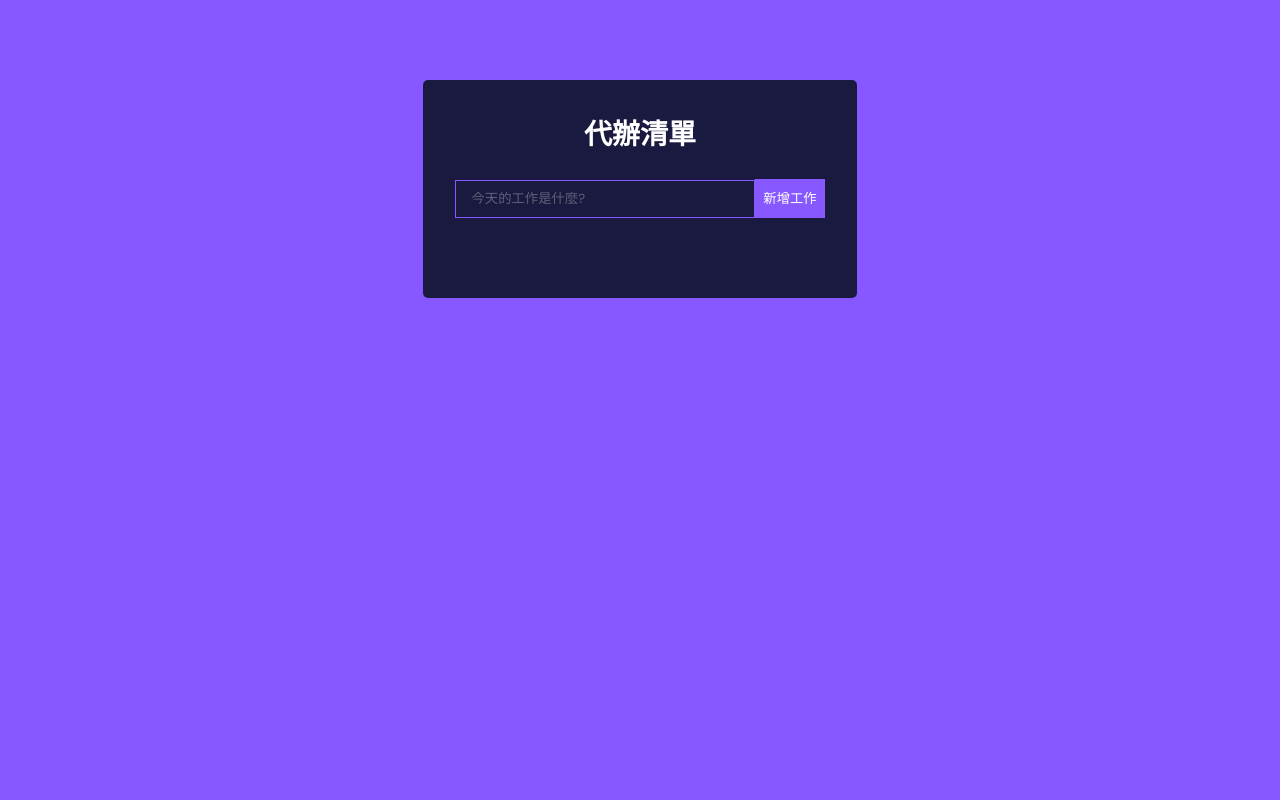
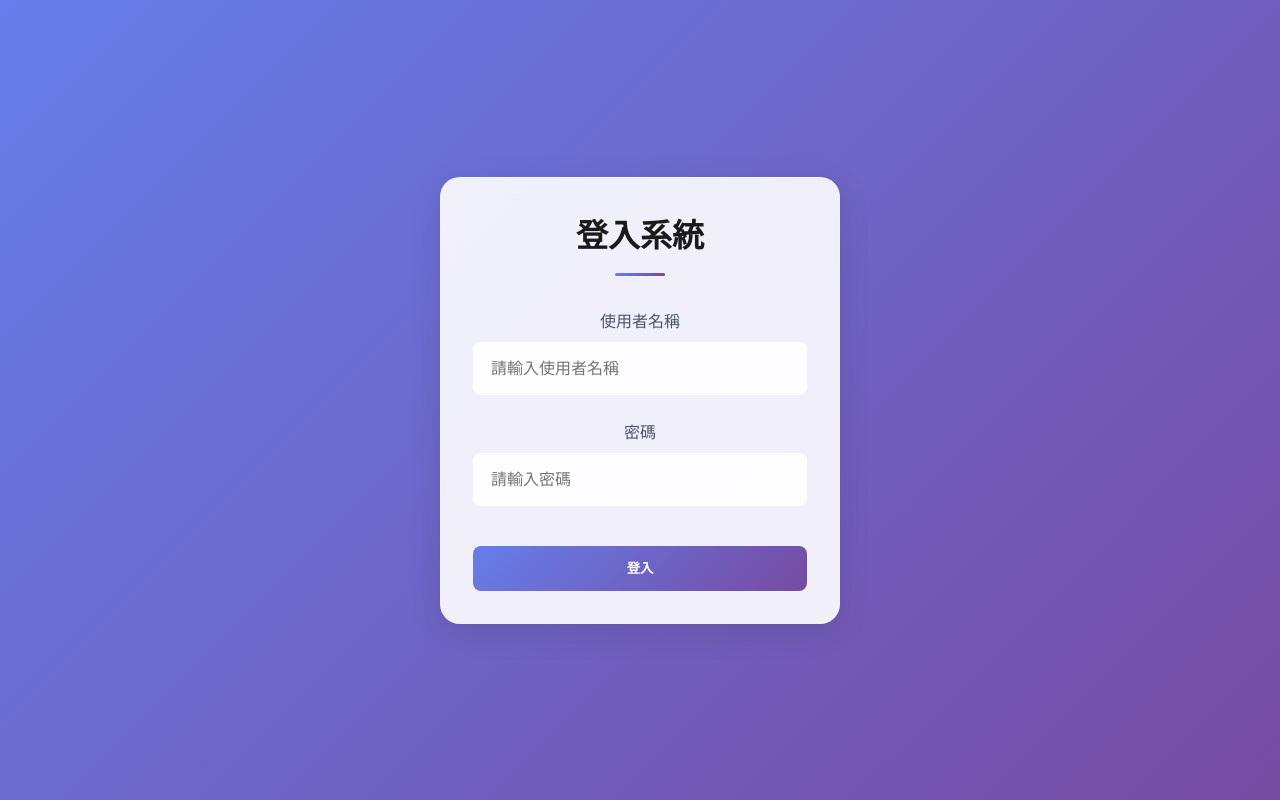
Before and after one commit to Dennis6506/reactTodolist, a React (Create React App) app: page /login in a window 1280 px wide. Built offline with nearby package versions, Linux system fonts and the light colour scheme.

Commit message:
登入畫面視覺設定

```diff
--- a/src/App.css
+++ b/src/App.css
@@ -8,7 +8,7 @@
 }
 
 body {
-  background: #8758ff;
+  background: linear-gradient(135deg, #667eea 0%, #764ba2 100%);
   display: flex;
   justify-content: center;
   align-items: center;
--- a/src/App.js
+++ b/src/App.js
@@ -1,11 +1,27 @@
+import React from 'react';
+import { BrowserRouter as Router, Routes, Route, Navigate } from 'react-router-dom';
+import Login from './pages/Login';
+import { TodoWrapper } from './pages/TodoWrapper';
 import './App.css';
-import { TodoWrapper } from './components/TodoWrapper';
 
 function App() {
+  const isAuthenticated = false;
+
   return (
-    <div className="App">
-      <TodoWrapper />
-    </div>
+    <Router>
+      <div className="App">
+        <Routes>
+          <Route
+            path="/login"
+            element={isAuthenticated ? <Navigate to="/" /> : <Login />}
+          />
+          <Route
+            path="/"
+            element={isAuthenticated ? <TodoWrapper /> : <Navigate to="/login" />}
+          />
+        </Routes>
+      </div>
+    </Router>
   );
 }
 
--- /dev/null
+++ b/src/contexts/AuthContext.js
@@ -0,0 +1,26 @@
+import React, { createContext, useState, useContext } from 'react';
+
+const AuthContext = createContext(null);
+
+export const AuthProvider = ({ children }) => {
+  const [user, setUser] = useState(null);
+
+  const login = (userData) => {
+    setUser(userData);
+    // 這裡可以存儲 token 到 localStorage
+    localStorage.setItem('user', JSON.stringify(userData));
+  };
+
+  const logout = () => {
+    setUser(null);
+    localStorage.removeItem('user');
+  };
+
+  return (
+    <AuthContext.Provider value={{ user, login, logout }}>
+      {children}
+    </AuthContext.Provider>
+  );
+};
+
+export const useAuth = () => useContext(AuthContext);
--- a/src/index.js
+++ b/src/index.js
@@ -2,11 +2,14 @@ import React from 'react';
 import ReactDOM from 'react-dom/client';
 import App from './App';
 import reportWebVitals from './reportWebVitals';
+import { AuthProvider } from './contexts/AuthContext';
 
 const root = ReactDOM.createRoot(document.getElementById('root'));
 root.render(
   <React.StrictMode>
-    <App />
+    <AuthProvider>
+      <App />
+    </AuthProvider>
   </React.StrictMode>
 );
 
--- /dev/null
+++ b/src/pages/Login/index.js
@@ -0,0 +1,76 @@
+import React, { useState } from 'react';
+import './login.css';
+
+const Login = () => {
+  const [formData, setFormData] = useState({
+    username: '',
+    password: ''
+  });
+  const [isLoading, setIsLoading] = useState(false);
+
+  const handleChange = (e) => {
+    const { name, value } = e.target;
+    setFormData(prevState => ({
+      ...prevState,
+      [name]: value
+    }));
+  };
+
+  const handleSubmit = async (e) => {
+    e.preventDefault();
+    setIsLoading(true);
+
+    // 模擬 API 請求
+    try {
+      await new Promise(resolve => setTimeout(resolve, 1500));
+      console.log('Login attempt:', formData);
+    } catch (error) {
+      console.error('Login failed:', error);
+    } finally {
+      setIsLoading(false);
+    }
+  };
+
+  return (
+    <div className="min-h-screen">
+      <div className="max-w-md">
+        <h2>登入系統</h2>
+        <form onSubmit={handleSubmit}>
+          <div className="input-container">
+            <label htmlFor="username">使用者名稱</label>
+            <input
+              id="username"
+              name="username"
+              type="text"
+              required
+              value={formData.username}
+              onChange={handleChange}
+              placeholder="請輸入使用者名稱"
+            />
+          </div>
+          <div className="input-container">
+            <label htmlFor="password">密碼</label>
+            <input
+              id="password"
+              name="password"
+              type="password"
+              required
+              value={formData.password}
+              onChange={handleChange}
+              placeholder="請輸入密碼"
+            />
+          </div>
+          <button
+            type="submit"
+            className={isLoading ? 'loading' : ''}
+            disabled={isLoading}
+          >
+            {isLoading ? '登入中...' : '登入'}
+          </button>
+        </form>
+      </div>
+    </div>
+  );
+};
+
+export default Login;
--- /dev/null
+++ b/src/pages/Login/login.css
@@ -0,0 +1,172 @@
+/* 基礎樣式 */
+.min-h-screen {
+    /* background: linear-gradient(135deg, #667eea 0%, #764ba2 100%); */
+    min-height: 100vh;
+    display: flex;
+    align-items: center;
+    justify-content: center;
+    padding: 2rem;
+    font-family: -apple-system, BlinkMacSystemFont, 'Segoe UI', Roboto, Oxygen, Ubuntu, Cantarell, sans-serif;
+  }
+
+  /* 容器樣式 */
+  .max-w-md {
+    background: rgba(255, 255, 255, 0.9);
+    backdrop-filter: blur(10px);
+    border-radius: 20px;
+    box-shadow: 0 8px 32px rgba(0, 0, 0, 0.1);
+    transition: transform 0.3s ease;
+    border: 1px solid rgba(255, 255, 255, 0.2);
+    animation: fadeIn 0.5s ease;
+    width: 100%;
+    max-width: 400px;
+    padding: 2rem;
+  }
+
+  /* 標題樣式 */
+  h2 {
+    color: #1a1a1a;
+    font-size: 2rem;
+    margin-bottom: 2rem;
+    text-align: center;
+    position: relative;
+    padding-bottom: 1rem;
+  }
+
+  h2::after {
+    content: '';
+    position: absolute;
+    bottom: 0;
+    left: 50%;
+    transform: translateX(-50%);
+    width: 50px;
+    height: 3px;
+    background: linear-gradient(to right, #667eea, #764ba2);
+    border-radius: 2px;
+  }
+
+  /* 表單容器 */
+  form {
+    display: flex;
+    flex-direction: column;
+    gap: 1.5rem;
+  }
+
+  /* 輸入框容器 */
+  .input-container {
+    display: flex;
+    flex-direction: column;
+    gap: 0.5rem;
+    width: 100%;
+  }
+
+  /* 標籤樣式 */
+  label {
+    color: #4a5568;
+    font-weight: 500;
+  }
+
+  /* 輸入框樣式 */
+  input {
+    width: 100%;
+    padding: 0.75rem 1rem;
+    border: 2px solid transparent;
+    border-radius: 8px;
+    background: rgba(255, 255, 255, 0.9);
+    transition: all 0.3s ease;
+    font-size: 1rem;
+    box-sizing: border-box;
+  }
+
+  input:focus {
+    outline: none;
+    border-color: #667eea;
+    box-shadow: 0 0 0 3px rgba(102, 126, 234, 0.1);
+  }
+
+  /* 按鈕樣式 */
+  button {
+    width: 100%;
+    padding: 0.75rem 1.5rem;
+    background: linear-gradient(135deg, #667eea 0%, #764ba2 100%);
+    color: white;
+    border: none;
+    border-radius: 8px;
+    font-weight: 600;
+    cursor: pointer;
+    transition: all 0.3s ease;
+    margin-top: 1rem;
+  }
+
+  button:hover {
+    transform: translateY(-2px);
+    box-shadow: 0 4px 12px rgba(102, 126, 234, 0.3);
+  }
+
+  button:active {
+    transform: translateY(0);
+  }
+
+  /* 載入動畫 */
+  button.loading {
+    position: relative;
+    color: transparent;
+  }
+
+  button.loading::after {
+    content: '';
+    position: absolute;
+    width: 20px;
+    height: 20px;
+    top: 50%;
+    left: 50%;
+    transform: translate(-50%, -50%);
+    border: 2px solid white;
+    border-radius: 50%;
+    border-top-color: transparent;
+    animation: spin 0.8s linear infinite;
+  }
+
+  @keyframes spin {
+    to {
+      transform: translate(-50%, -50%) rotate(360deg);
+    }
+  }
+
+  /* 動畫效果 */
+  @keyframes fadeIn {
+    from {
+      opacity: 0;
+      transform: translateY(20px);
+    }
+    to {
+      opacity: 1;
+      transform: translateY(0);
+    }
+  }
+
+  /* 只針對 450px 以下的螢幕進行調整 */
+  @media (max-width: 450px) {
+    .min-h-screen {
+      padding: 1rem;
+    }
+
+    .max-w-md {
+      padding: 1.5rem;
+      border-radius: 12px;
+    }
+
+    h2 {
+      font-size: 1.5rem;
+      margin-bottom: 1.5rem;
+    }
+
+    input {
+      padding: 0.6rem 0.8rem;
+      font-size: 0.95rem;
+    }
+
+    button {
+      padding: 0.6rem 1rem;
+    }
+  }
--- a/src/components/TodoWrapper.js
+++ b/src/pages/TodoWrapper/index.js
@@ -1,8 +1,8 @@
 import React, { useState, useEffect } from "react";
-import { TodoForm } from "./TodoForm";
+import { TodoForm } from "../../components/TodoForm";
 import { v4 as uuidv4 } from "uuid";
-import { Todo } from "./Todo";
-import { EditTodoForm } from "./EditTodoForm";
+import { Todo } from "../../components/Todo";
+import { EditTodoForm } from "../../components/EditTodoForm";
 uuidv4();
 
 export const TodoWrapper = () => {
```
